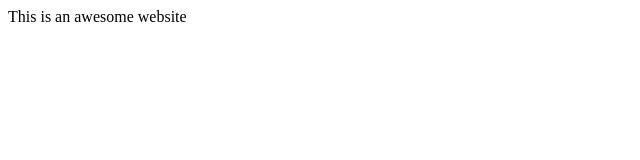
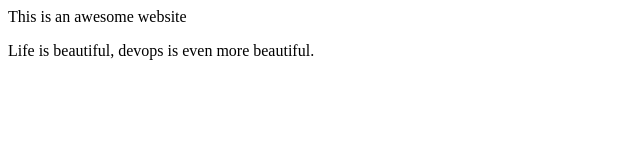
Before and after one commit to imsubash-devops/my-sample-website, a plain HTML site: page index.html in a window 1280 px wide. Shown: the whole page, without its empty margins (0-640 px from the left). Drawn offline with Linux system fonts and the light colour scheme.

Commit message:
added <body> and <p> tag in index.html

```diff
--- a/index.html
+++ b/index.html
@@ -5,4 +5,7 @@
 	<head>
 		This is an awesome website
 	</head>
+	<body>
+		<p> Life is beautiful, devops is even more beautiful. </p>
+	</body>
 </html>
```
